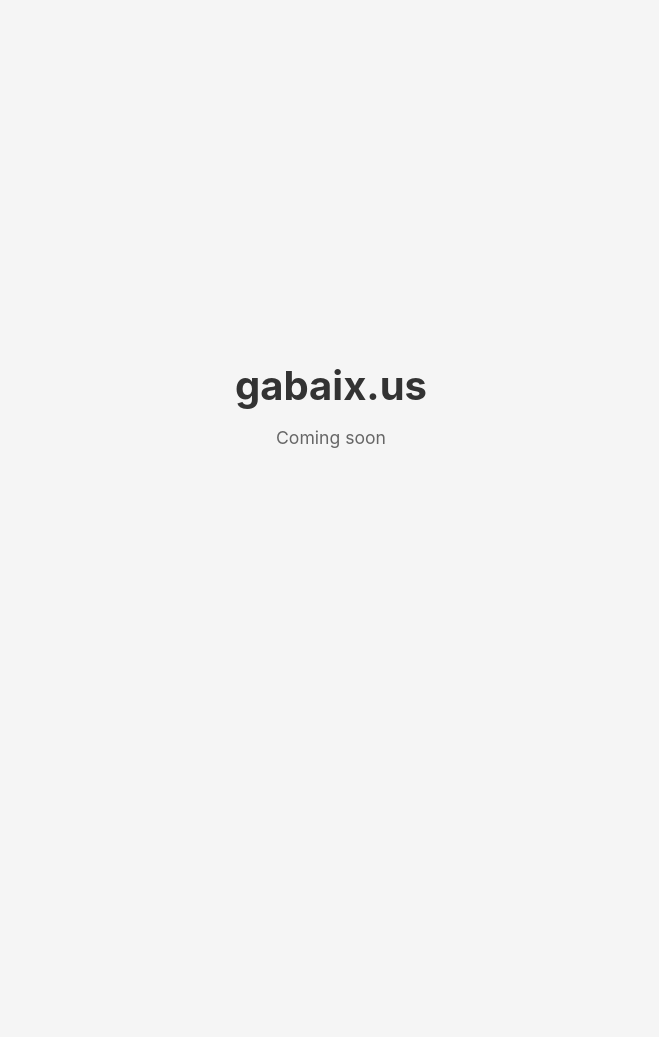
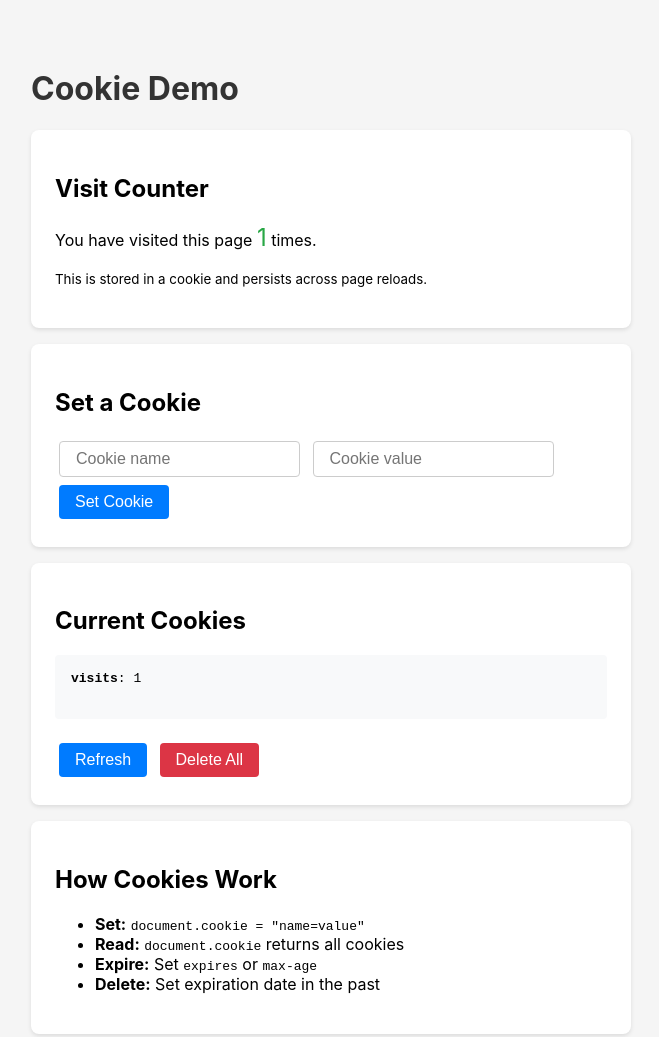
Before and after one commit to gabaix/gabaix.us, a plain HTML site: page index.html in a window 1280 px wide. Shown: the whole page, without its empty margins (309-968 px from the left). Before the commit the page ends 800 px from the top, so only its background shows below. Drawn offline with Linux system fonts and the light colour scheme.

Commit message:
Add cookie demo page
Co-Authored-By: Claude Opus 4.5 <noreply@anthropic.com>

```diff
--- a/index.html
+++ b/index.html
@@ -3,36 +3,169 @@
 <head>
     <meta charset="UTF-8">
     <meta name="viewport" content="width=device-width, initial-scale=1.0">
-    <title>gabaix.us</title>
+    <title>Cookie Demo - gabaix.us</title>
     <style>
         body {
             font-family: -apple-system, BlinkMacSystemFont, 'Segoe UI', Roboto, sans-serif;
-            display: flex;
-            justify-content: center;
-            align-items: center;
-            min-height: 100vh;
-            margin: 0;
+            max-width: 600px;
+            margin: 2rem auto;
+            padding: 1rem;
             background: #f5f5f5;
-        }
-        .container {
-            text-align: center;
-            padding: 2rem;
         }
         h1 {
             color: #333;
-            font-size: 2.5rem;
-            margin-bottom: 0.5rem;
         }
-        p {
-            color: #666;
-            font-size: 1.1rem;
+        .section {
+            background: white;
+            padding: 1.5rem;
+            border-radius: 8px;
+            margin-bottom: 1rem;
+            box-shadow: 0 2px 4px rgba(0,0,0,0.1);
+        }
+        input, button {
+            padding: 0.5rem 1rem;
+            font-size: 1rem;
+            margin: 0.25rem;
+        }
+        input {
+            border: 1px solid #ccc;
+            border-radius: 4px;
+        }
+        button {
+            background: #007bff;
+            color: white;
+            border: none;
+            border-radius: 4px;
+            cursor: pointer;
+        }
+        button:hover {
+            background: #0056b3;
+        }
+        button.delete {
+            background: #dc3545;
+        }
+        button.delete:hover {
+            background: #c82333;
+        }
+        #cookie-display {
+            background: #f8f9fa;
+            padding: 1rem;
+            border-radius: 4px;
+            font-family: monospace;
+            word-break: break-all;
+            min-height: 2rem;
+        }
+        .visit-count {
+            font-size: 1.5rem;
+            color: #28a745;
         }
     </style>
 </head>
 <body>
-    <div class="container">
-        <h1>gabaix.us</h1>
-        <p>Coming soon</p>
+    <h1>Cookie Demo</h1>
+
+    <div class="section">
+        <h2>Visit Counter</h2>
+        <p>You have visited this page <span class="visit-count" id="visit-count">0</span> times.</p>
+        <p><small>This is stored in a cookie and persists across page reloads.</small></p>
     </div>
+
+    <div class="section">
+        <h2>Set a Cookie</h2>
+        <input type="text" id="cookie-name" placeholder="Cookie name">
+        <input type="text" id="cookie-value" placeholder="Cookie value">
+        <br>
+        <button onclick="setCookie()">Set Cookie</button>
+    </div>
+
+    <div class="section">
+        <h2>Current Cookies</h2>
+        <div id="cookie-display">No cookies set</div>
+        <br>
+        <button onclick="refreshDisplay()">Refresh</button>
+        <button class="delete" onclick="deleteAllCookies()">Delete All</button>
+    </div>
+
+    <div class="section">
+        <h2>How Cookies Work</h2>
+        <ul>
+            <li><strong>Set:</strong> <code>document.cookie = "name=value"</code></li>
+            <li><strong>Read:</strong> <code>document.cookie</code> returns all cookies</li>
+            <li><strong>Expire:</strong> Set <code>expires</code> or <code>max-age</code></li>
+            <li><strong>Delete:</strong> Set expiration date in the past</li>
+        </ul>
+    </div>
+
+    <script>
+        // Helper: Get a specific cookie by name
+        function getCookie(name) {
+            const cookies = document.cookie.split('; ');
+            for (let cookie of cookies) {
+                const [key, value] = cookie.split('=');
+                if (key === name) return decodeURIComponent(value);
+            }
+            return null;
+        }
+
+        // Helper: Set a cookie (expires in 7 days by default)
+        function setACookie(name, value, days = 7) {
+            const expires = new Date(Date.now() + days * 864e5).toUTCString();
+            document.cookie = `${name}=${encodeURIComponent(value)}; expires=${expires}; path=/`;
+        }
+
+        // Helper: Delete a cookie
+        function deleteCookie(name) {
+            document.cookie = `${name}=; expires=Thu, 01 Jan 1970 00:00:00 GMT; path=/`;
+        }
+
+        // Visit counter
+        function updateVisitCount() {
+            let visits = parseInt(getCookie('visits')) || 0;
+            visits++;
+            setACookie('visits', visits, 365);
+            document.getElementById('visit-count').textContent = visits;
+        }
+
+        // Set cookie from form
+        function setCookie() {
+            const name = document.getElementById('cookie-name').value.trim();
+            const value = document.getElementById('cookie-value').value.trim();
+            if (name && value) {
+                setACookie(name, value);
+                document.getElementById('cookie-name').value = '';
+                document.getElementById('cookie-value').value = '';
+                refreshDisplay();
+            } else {
+                alert('Please enter both name and value');
+            }
+        }
+
+        // Display all cookies
+        function refreshDisplay() {
+            const display = document.getElementById('cookie-display');
+            if (document.cookie) {
+                display.innerHTML = document.cookie.split('; ').map(c => {
+                    const [name, value] = c.split('=');
+                    return `<strong>${name}</strong>: ${decodeURIComponent(value)}`;
+                }).join('<br>');
+            } else {
+                display.textContent = 'No cookies set';
+            }
+        }
+
+        // Delete all cookies
+        function deleteAllCookies() {
+            document.cookie.split('; ').forEach(cookie => {
+                const name = cookie.split('=')[0];
+                deleteCookie(name);
+            });
+            refreshDisplay();
+            document.getElementById('visit-count').textContent = '0';
+        }
+
+        // Initialize
+        updateVisitCount();
+        refreshDisplay();
+    </script>
 </body>
 </html>
```
Also changed, not shown: .claude/settings.local.json.
